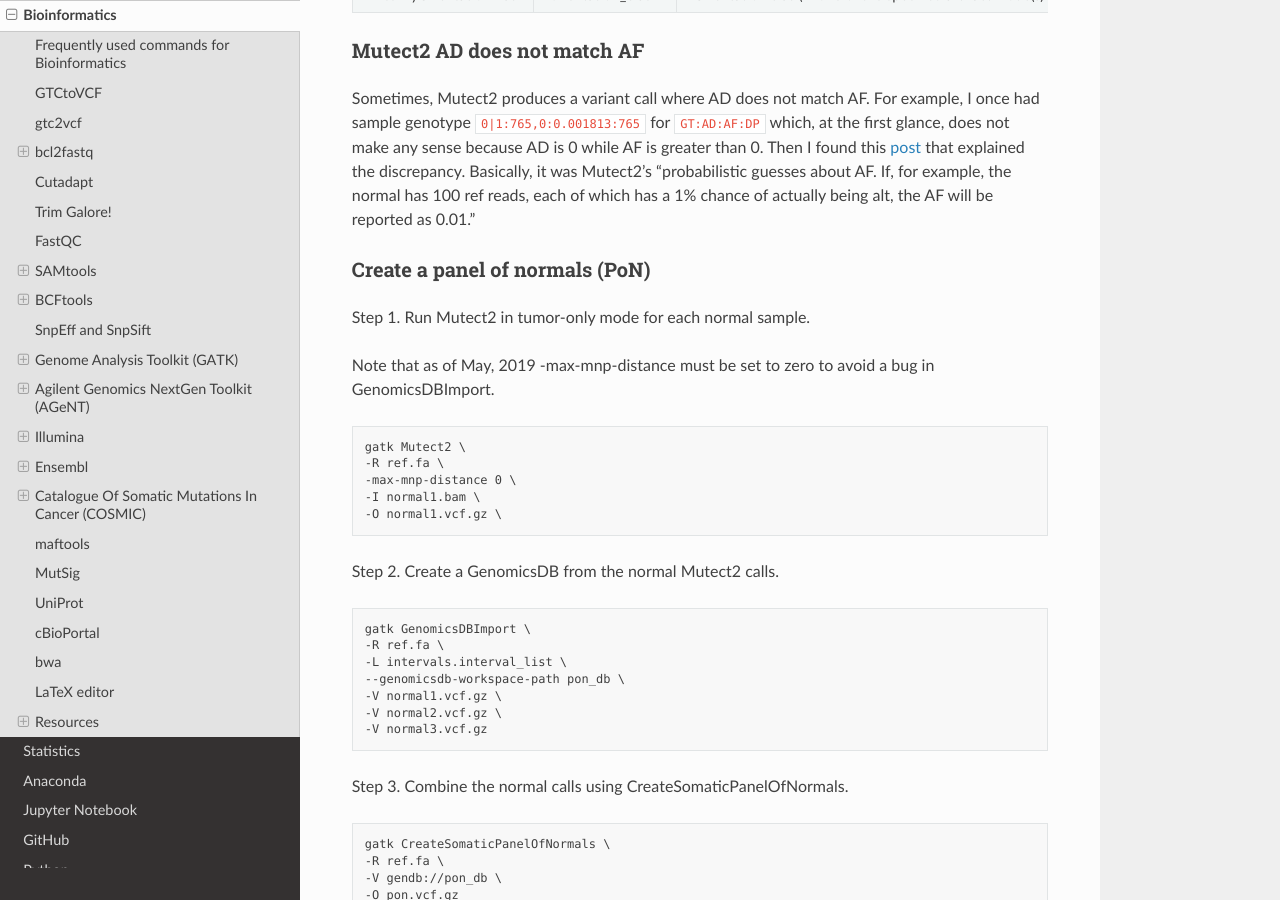
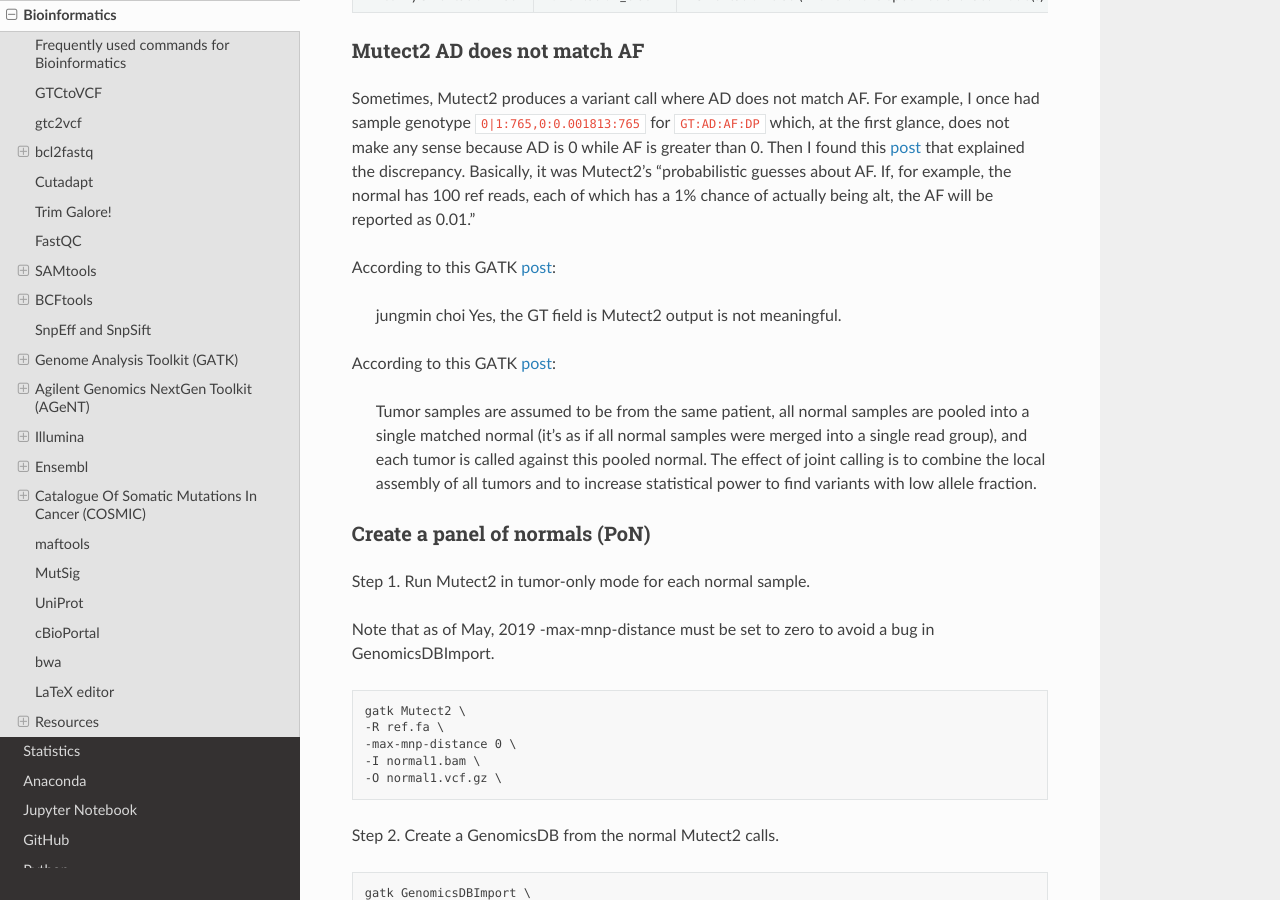
Before and after one commit to sbslee/notes, a Sphinx documentation site: the page built from docs/bioinformatics.rst, in a window 1280 px wide and 900 px high, scrolled down 9633 px. Built offline with Sphinx 7.4.7 and the Read the Docs theme 2.0.0, drawn with Linux system fonts in a browser that asks for light colours.

Commit message:
Update notes

```diff
--- a/docs/bioinformatics.rst
+++ b/docs/bioinformatics.rst
@@ -512,6 +512,14 @@ Mutect2 AD does not match AF
 
 Sometimes, Mutect2 produces a variant call where AD does not match AF. For example, I once had sample genotype ``0|1:765,0:0.001813:765`` for ``GT:AD:AF:DP`` which, at the first glance, does not make any sense because AD is 0 while AF is greater than 0. Then I found this `post <https://sites.google.com/a/broadinstitute.org/legacy-gatk-forum-discussions/2019-02-11-2018-08-12/23408-MuTect2-AD-does-not-match-AF>`__ that explained the discrepancy. Basically, it was Mutect2's "probabilistic guesses about AF. If, for example, the normal has 100 ref reads, each of which has a 1% chance of actually being alt, the AF will be reported as 0.01."
 
+According to this GATK `post <https://gatk.broadinstitute.org/hc/en-us/community/posts/360057612291-calculateContamination-step-with-multi-tumor-samples>`__:
+
+  jungmin choi Yes, the GT field is Mutect2 output is not meaningful.
+
+According to this GATK `post <https://gatk.broadinstitute.org/hc/en-us/community/posts/360062528691-mutect2-multi-sample->`__:
+
+  Tumor samples are assumed to be from the same patient, all normal samples are pooled into a single matched normal (it's as if all normal samples were merged into a single read group), and each tumor is called against this pooled normal.  The effect of joint calling is to combine the local assembly of all tumors and to increase statistical power to find variants with low allele fraction.
+
 Create a panel of normals (PoN)
 -------------------------------
 
```
